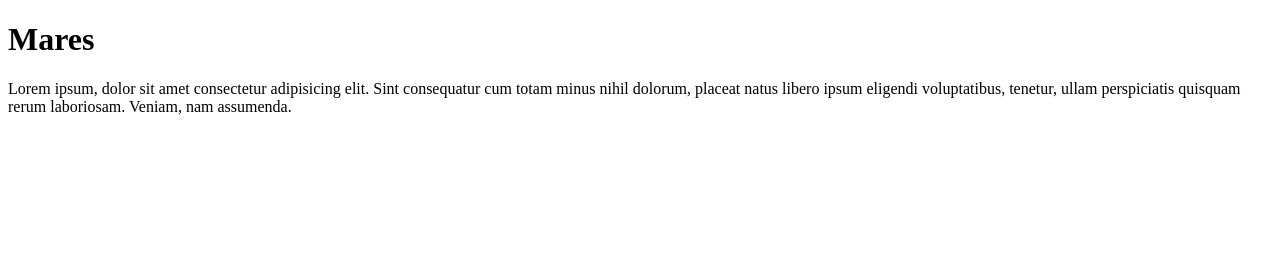
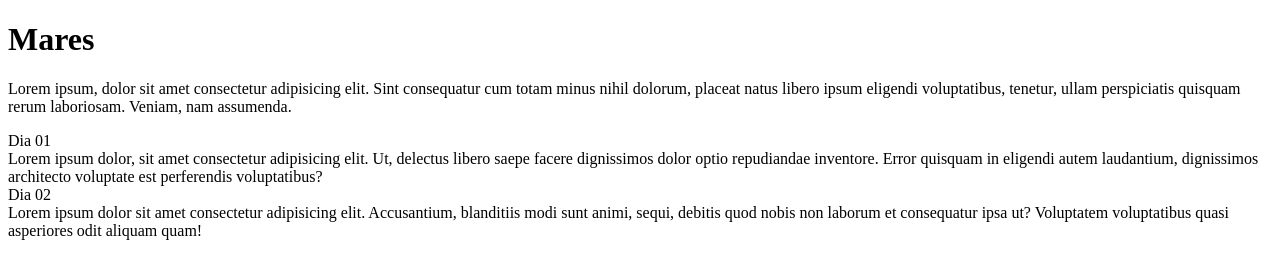
Before and after one commit to jlinforcell/Repositorio-de-estudo, a plain HTML site: page index.html in a window 1280 px wide. Drawn offline with Linux system fonts and the light colour scheme.

Commit message:
Update index.html
coloquei as divisões

```diff
--- a/index.html
+++ b/index.html
@@ -9,5 +9,14 @@
     <h1>Mares</h1>
     <p>Lorem ipsum, dolor sit amet consectetur adipisicing elit. Sint consequatur cum totam minus nihil dolorum, placeat natus libero ipsum eligendi voluptatibus, tenetur, ullam perspiciatis quisquam rerum laboriosam. Veniam, nam assumenda.</p>
 
+    <div>
+        <div>Dia 01</div>
+        Lorem ipsum dolor, sit amet consectetur adipisicing elit. Ut, delectus libero saepe facere dignissimos dolor optio repudiandae inventore. Error quisquam in eligendi autem laudantium, dignissimos architecto voluptate est perferendis voluptatibus?
+
+        <div>Dia 02</div>
+        Lorem ipsum dolor sit amet consectetur adipisicing elit. Accusantium, blanditiis modi sunt animi, sequi, debitis quod nobis non laborum et consequatur ipsa ut? Voluptatem voluptatibus quasi asperiores odit aliquam quam!
+
+    </div>
+
 </body>
 </html>
```
